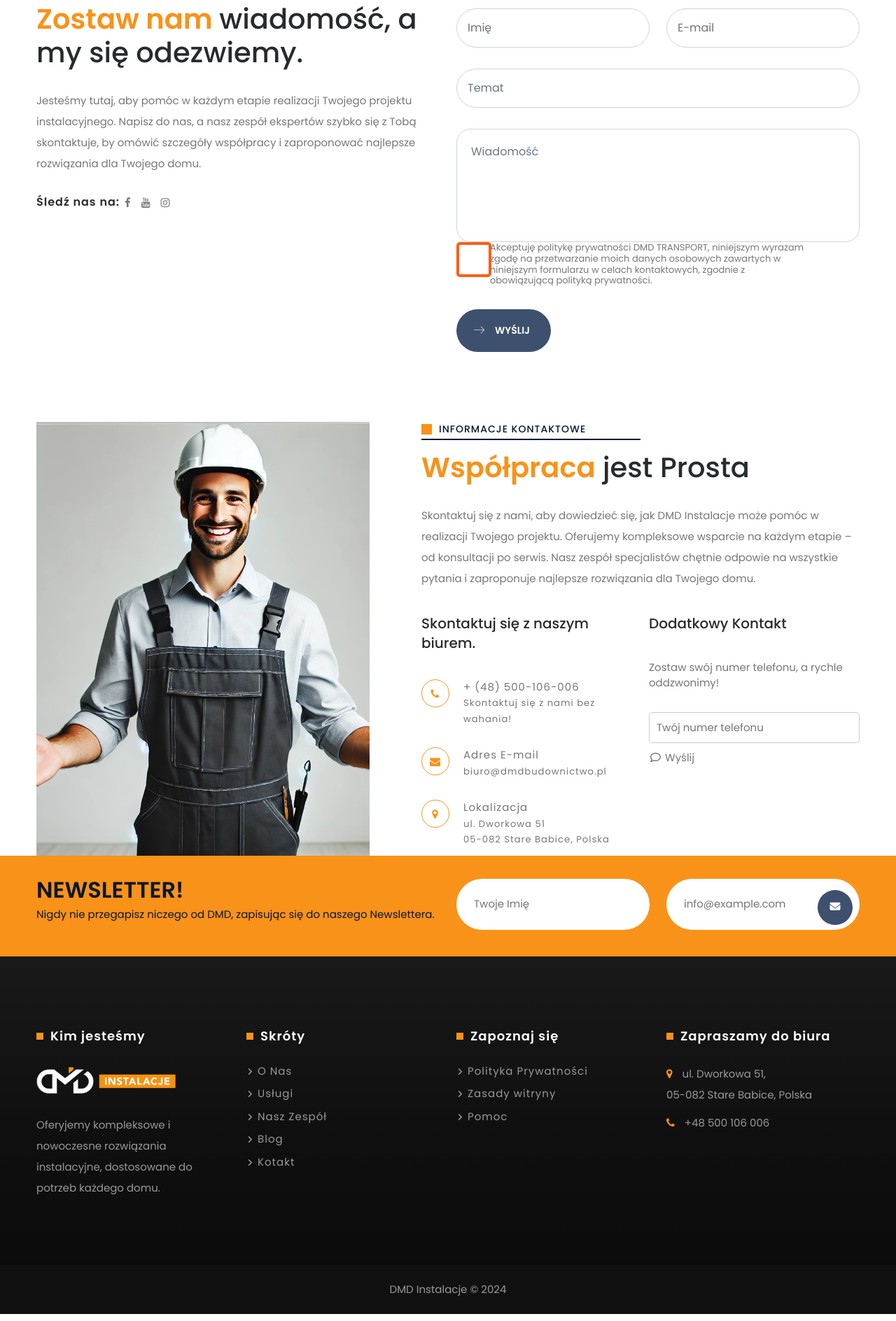
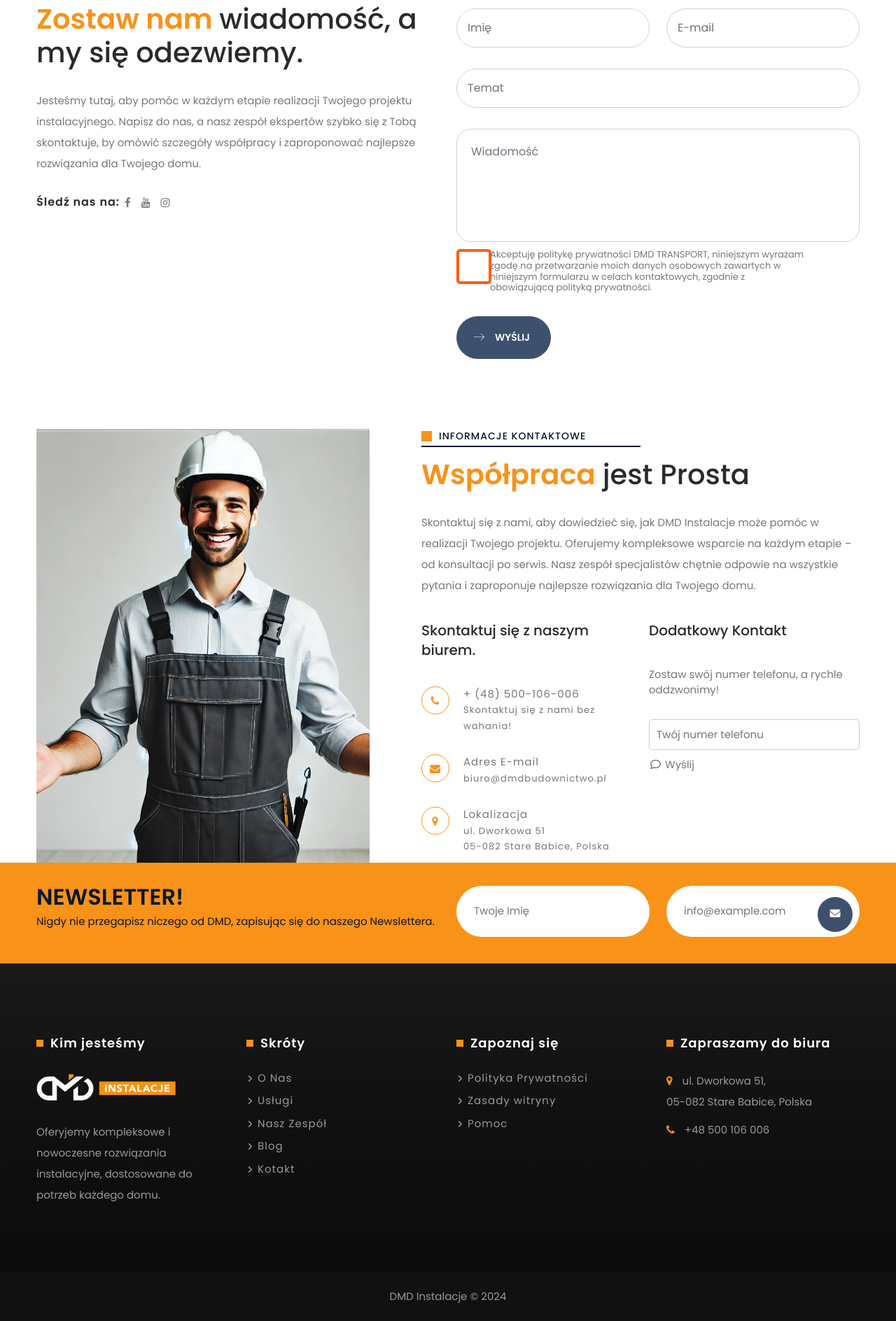
Before and after one commit to informatykdmd/dmdinstalacje, a Flask app: page /kontakt in a window 1280 px wide. Shown: the part 898-2786 px from the top of the page at 70% size. Run offline with Flask 3, Linux system fonts and the light colour scheme; some libraries are stand-ins or nearby versions; some web fonts are replaced.

Commit message:
Working now

```diff
--- a/templates/kontakt.html
+++ b/templates/kontakt.html
@@ -53,7 +53,7 @@
                     </div>
                     <div class="col-lg-6 col-md-12">
                         <div class="comment-form-wrap mt-50">
-                            <div id="form-messages"></div>
+                            <!-- <div id="form-messages"></div> -->
                             <form id="ajax-contact" method="post" class="comment-form contact-form">
                                 <div class="row">
                                     <div class="col-lg-6 col-md-6">
@@ -76,7 +76,7 @@
                                             <textarea id="message" name="message" rows="5" class="form-control" placeholder="Wiadomość"></textarea>
                                         </div>
                                     </div>
-                                    <div class="row">
+                                    <div class="row mt-10">
                                         <div class="col-1">
                                             <input class="polityka-switch" type="checkbox" id="polityka_przywatnosci" name="condition">
                                             <label class="polityka-switch-label" for="polityka_przywatnosci"></label>
```
